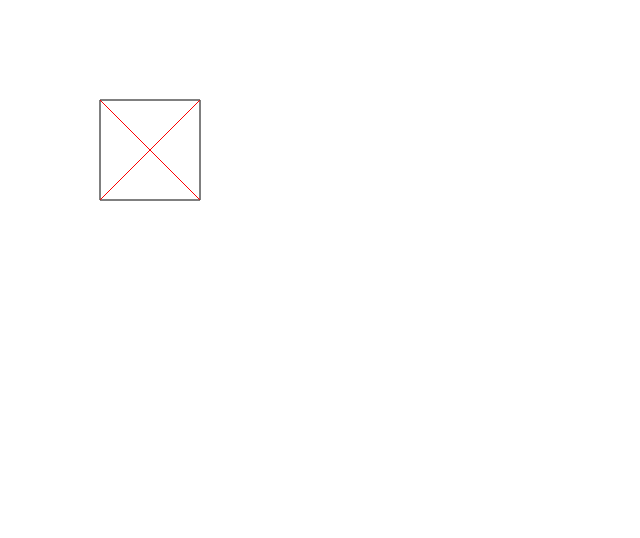
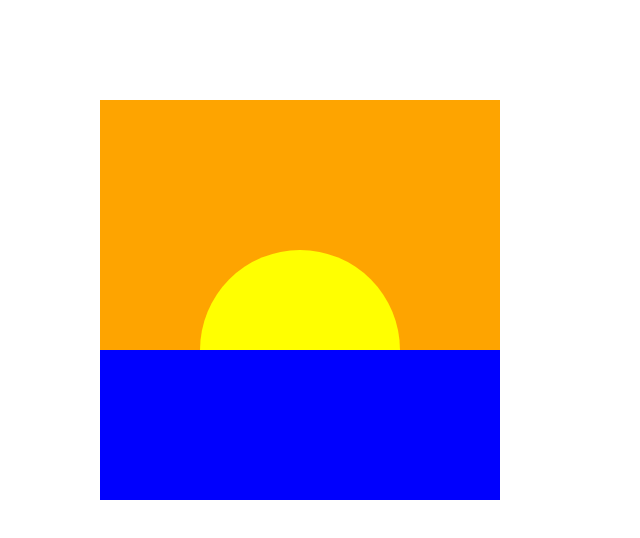
Before and after one commit to EHB-MCT/dev1-exercises-mitchsaah, a plain HTML site: page index.html in a window 1280 px wide. Shown: the whole page, without its empty margins (0-640 px from the left). Drawn offline with Linux system fonts and the light colour scheme.

Commit message:
Made all excercises until 1-5a

```diff
--- a/exercises/1-functions/1-2-colored-box.js
+++ b/exercises/1-functions/1-2-colored-box.js
@@ -9,24 +9,29 @@ function drawBox() {
     canvas.height = window.innerHeight;
     let context = canvas.getContext("2d");
 
+    context.lineWidth = "4";
+
     context.beginPath();
-    context.rect(100, 100, 100, 100);
+    context.rect(100, 100, 150, 150);
     context.stroke();
 
     context.strokeStyle = "red";
 
     //Line top left ==> right bottom
 
+
     context.beginPath();
     context.moveTo(100, 100);
-    context.lineTo(200,200);
+    context.lineTo(250,250);
     context.stroke();
 
     //Line bottom left ==> top right
 
     context.beginPath();
-    context.moveTo(100, 200);
-    context.lineTo(200,100);
+    context.moveTo(100, 250);
+    context.lineTo(250,100);
     context.stroke();
 
+
+
 }
--- /dev/null
+++ b/exercises/1-functions/1-5a-circle.js
@@ -0,0 +1,32 @@
+"use strict";
+
+drawSunset();
+
+function drawSunset() {
+
+    let canvas = document.querySelector("canvas");
+    canvas.width = window.innerWidth;
+    canvas.height = window.innerHeight;
+    let context = canvas.getContext("2d");
+
+    //Background
+    context.fillStyle = "#fea400";
+    context.beginPath();
+    context.rect(100, 100, 400, 400);
+    context.fill();
+
+    //Water
+    context.fillStyle = "#0000fe";
+    context.beginPath();
+    context.rect(100, 350, 400, 150);
+    context.fill();
+
+    //Ellipse
+    context.fillStyle = "#ffff01";
+    context.beginPath();
+    context.arc(300, 350, 100, 0, Math.PI, true);
+    context.fill();
+
+
+
+}
--- a/index.html
+++ b/index.html
@@ -1,7 +1,7 @@
 <html>
 
 <head>
-    <script src="exercises/1-functions/1-2-colored-box.js" type="module"></script>
+    <script src="exercises/1-functions/1-5a-circle.js" type="module"></script>
     <link rel="stylesheet" type="text/css" href="styles/index.css" />
 </head>
 
```
Also changed, not shown: exercises/1-functions/1-3-rectangles.js (added, +31 -0 lines), exercises/1-functions/1-4-layers.js (added, +40 -0 lines).
